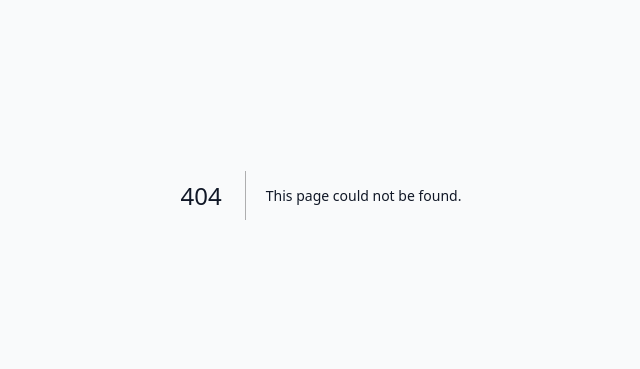
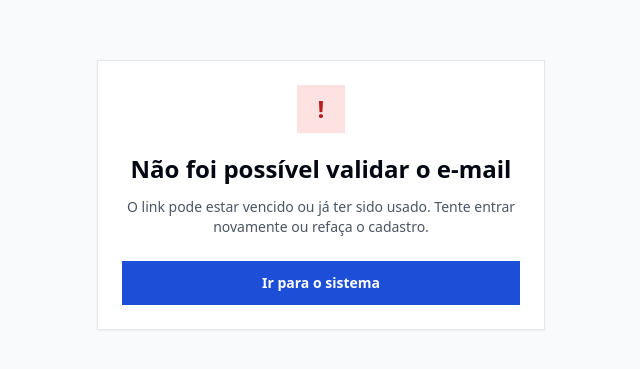
Before and after one commit to vicktordarosa07-source/controle-emprestimos, a Next.js app: page /auth/confirmado in a window 1280 px wide. Before the commit this address had no page. Shown: the part 205-574 px from the top of the page, without its empty margins (319-959 px from the left). Built offline with nearby package versions, Linux system fonts and the light colour scheme.

Commit message:
Adicionar tela de confirmacao de email

```diff
--- /dev/null
+++ b/app/auth/confirm/route.ts
@@ -0,0 +1,31 @@
+import { type EmailOtpType } from "@supabase/supabase-js";
+import { NextRequest, NextResponse } from "next/server";
+import { createSupabaseServerClient } from "@/lib/supabase-server";
+
+export async function GET(request: NextRequest) {
+  const requestUrl = new URL(request.url);
+  const code = requestUrl.searchParams.get("code");
+  const tokenHash = requestUrl.searchParams.get("token_hash");
+  const type = requestUrl.searchParams.get("type") as EmailOtpType | null;
+  const redirectUrl = new URL("/auth/confirmado", requestUrl.origin);
+
+  try {
+    const supabase = await createSupabaseServerClient();
+    const result =
+      code
+        ? await supabase.auth.exchangeCodeForSession(code)
+        : tokenHash && type
+          ? await supabase.auth.verifyOtp({ token_hash: tokenHash, type })
+          : { error: new Error("Link de confirmação inválido.") };
+
+    if (result.error) {
+      redirectUrl.searchParams.set("status", "erro");
+    } else {
+      redirectUrl.searchParams.set("status", "sucesso");
+    }
+  } catch {
+    redirectUrl.searchParams.set("status", "erro");
+  }
+
+  return NextResponse.redirect(redirectUrl);
+}
--- /dev/null
+++ b/app/auth/confirmado/page.tsx
@@ -0,0 +1,44 @@
+import Link from "next/link";
+
+type ConfirmadoPageProps = {
+  searchParams?: Promise<{
+    status?: string;
+  }>;
+};
+
+export default async function ConfirmadoPage({ searchParams }: ConfirmadoPageProps) {
+  const params = (await searchParams) ?? {};
+  const success = params.status === "sucesso";
+
+  return (
+    <main className="grid min-h-screen place-items-center bg-gray-50 px-4">
+      <section className="w-full max-w-md border border-gray-200 bg-white p-6 text-center shadow-sm">
+        <div
+          className={
+            success
+              ? "mx-auto grid h-12 w-12 place-items-center bg-emerald-100 text-2xl font-black text-emerald-700"
+              : "mx-auto grid h-12 w-12 place-items-center bg-red-100 text-2xl font-black text-red-700"
+          }
+        >
+          {success ? "✓" : "!"}
+        </div>
+
+        <h1 className="mt-5 text-2xl font-bold text-gray-950">
+          {success ? "E-mail validado com sucesso" : "Não foi possível validar o e-mail"}
+        </h1>
+        <p className="mt-3 text-sm font-medium text-gray-600">
+          {success
+            ? "Seu cadastro foi confirmado. Agora você já pode acessar o sistema."
+            : "O link pode estar vencido ou já ter sido usado. Tente entrar novamente ou refaça o cadastro."}
+        </p>
+
+        <Link
+          href="/"
+          className="mt-6 inline-flex min-h-11 w-full items-center justify-center bg-blue-700 px-4 text-sm font-bold text-white hover:bg-blue-800"
+        >
+          Ir para o sistema
+        </Link>
+      </section>
+    </main>
+  );
+}
--- a/app/components/AuthPanel.tsx
+++ b/app/components/AuthPanel.tsx
@@ -41,6 +41,7 @@ export function AuthPanel() {
               email,
               password,
               options: {
+                emailRedirectTo: `${window.location.origin}/auth/confirm`,
                 data: {
                   fone,
                 },
```
